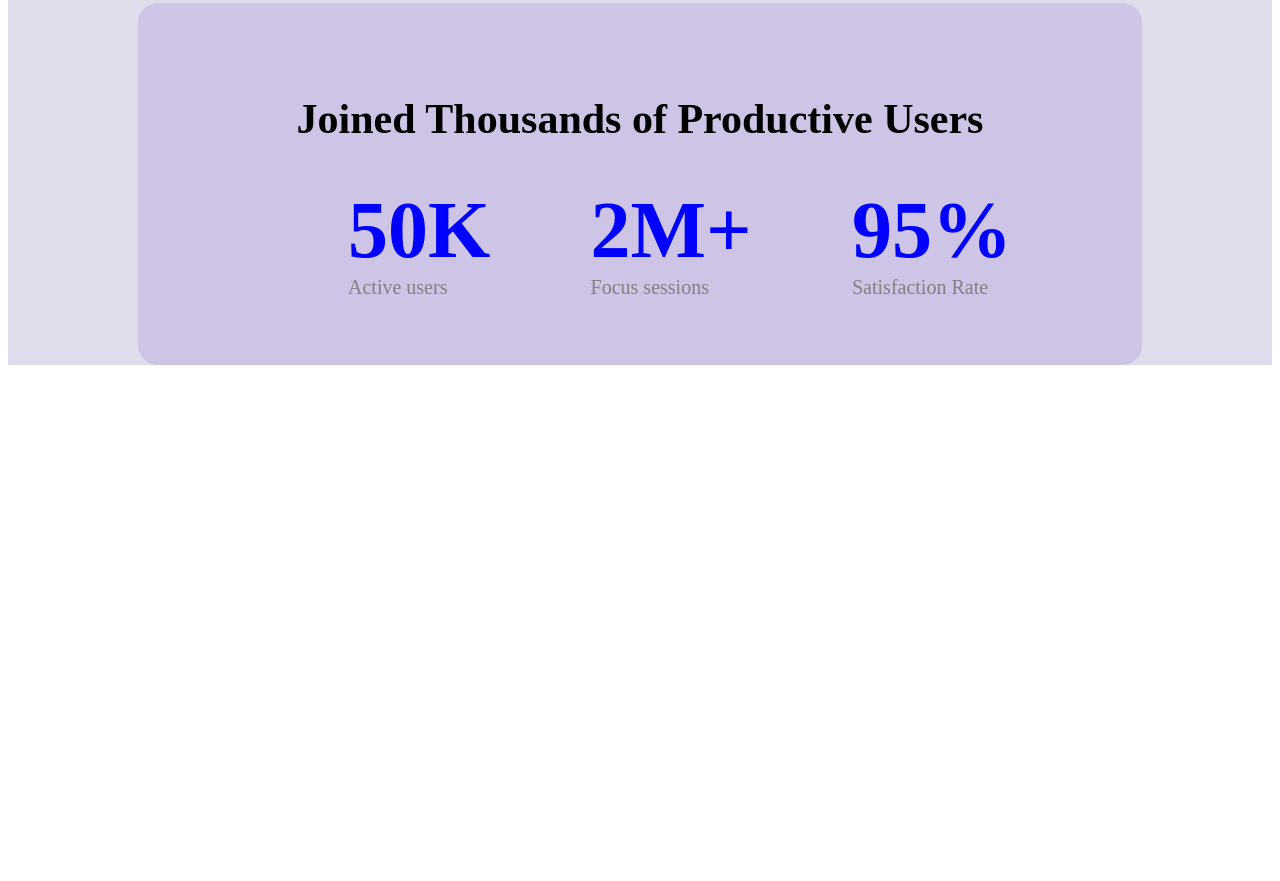
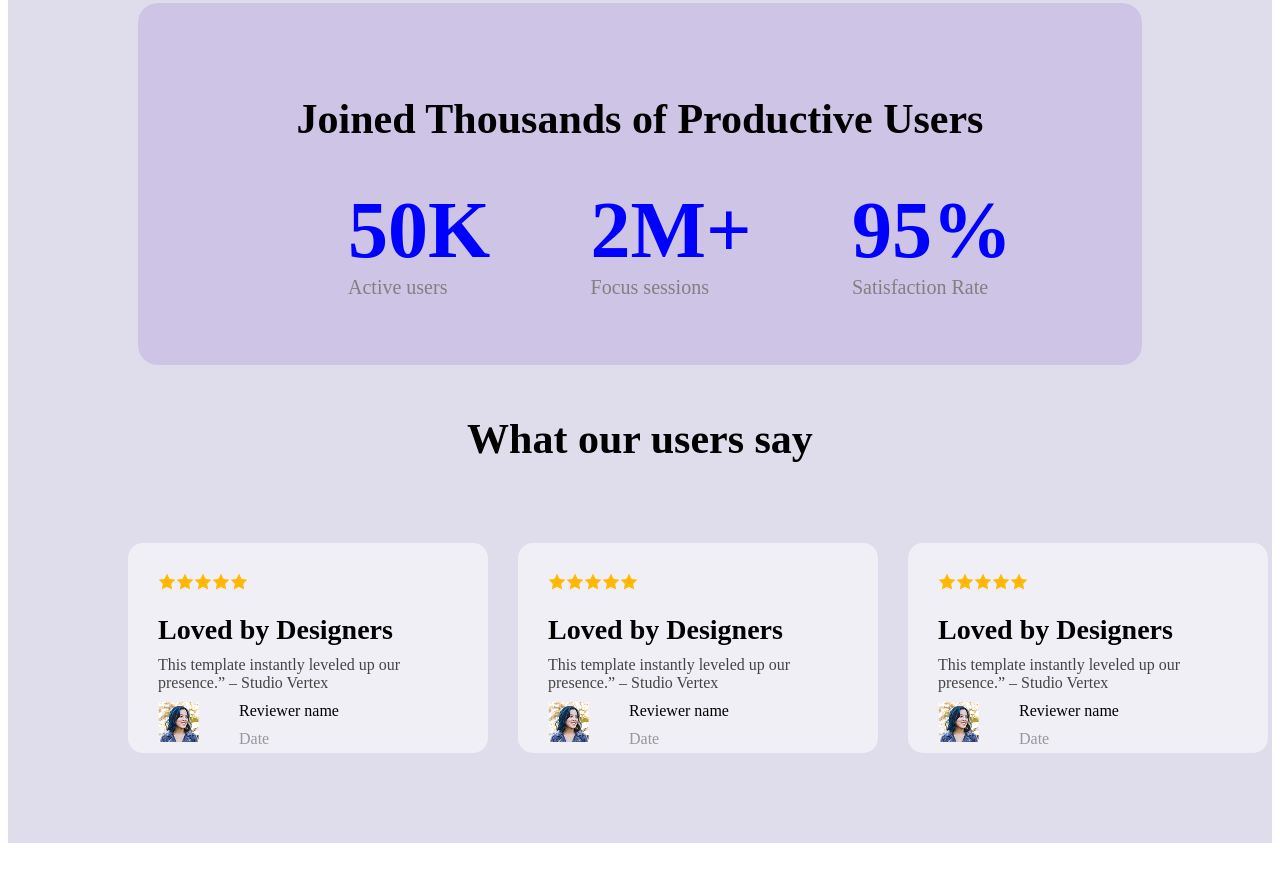
Before and after one commit to SadiaIslamSmrity/assignment-one, a plain HTML site: page htmlfile.html in a window 1280 px wide. Shown: the part 1061-1942 px from the top of the page. Before the commit the page ends 1476 px from the top, so only its background shows below. Drawn offline with Linux system fonts and the light colour scheme.

Commit message:
challenge1

```diff
--- a/forCSS/cssfile.css
+++ b/forCSS/cssfile.css
@@ -89,3 +89,54 @@ nav{
     font-weight: lighter;
     list-style: none;
 }
+.say{
+    font-size: 42px;
+    font-weight: bold;
+    text-align: center;
+}
+.gap{
+    gap: 10px;
+}
+.review{
+    display: flex;
+    list-style: none;
+    height: 300px;
+    margin: 80px 80px;
+    gap: 30px;
+}
+.review2{
+    list-style: none;
+    background-color: rgba(255, 255, 255, 0.545);
+    border-radius: 15px;
+    width: 300px;
+    height: 150px;
+    padding: 30px;
+    gap: 0;
+}
+.review2 li{
+    margin-bottom: 10px;
+}
+.starL{
+    display: flex;
+    list-style: none;
+   padding-left: 0;
+}
+.comment{
+    font-weight: lighter;
+    color: rgb(68, 68, 68);
+}
+.short{
+    font-size: 28px;
+    font-weight: bold;
+}
+.r1{
+    display: flex;
+    list-style: none;
+    padding-left: 0;
+}
+.r2{
+    list-style: none;
+}
+.date{
+    color: rgba(128, 128, 128, 0.783);
+}
--- a/htmlfile.html
+++ b/htmlfile.html
@@ -36,3 +36,92 @@
                 </li>
             </ul>
         </div>
+        <div class="challenge1">
+            <p class="say">What our users say</p>
+            <ul class="review">
+                <li>
+                    <ul class="review2">
+                    <li class="star">
+                        <ul class="starL">
+                            <li><img src="star.png" alt=""></li>
+                            <li><img src="star.png" alt=""></li>
+                            <li><img src="star.png" alt=""></li>
+                            <li><img src="star.png" alt=""></li>
+                            <li><img src="star.png" alt=""></li>
+                        </ul>
+                    </li>
+                    <li class="short">Loved by Designers</li>
+                    <li class="comment">This template instantly leveled up our presence.” – Studio Vertex</li>
+                    <li class="rName">
+                        <ul class="r1">
+                            <li>
+                                <img src="girl.png" alt="">
+                            </li>
+                                <ul class="r2">
+                                    <li>Reviewer name</li>
+                                    <li class="date">Date</li>
+                                </ul>
+                            </li>
+                            </li>
+                        </ul>
+                    </li>
+                    </ul>
+                </li>
+                <li>
+                    <ul class="review2">
+                    <li class="star">
+                        <ul class="starL">
+                            <li><img src="star.png" alt=""></li>
+                            <li><img src="star.png" alt=""></li>
+                            <li><img src="star.png" alt=""></li>
+                            <li><img src="star.png" alt=""></li>
+                            <li><img src="star.png" alt=""></li>
+                        </ul>
+                    </li>
+                    <li class="short">Loved by Designers</li>
+                    <li class="comment">This template instantly leveled up our presence.” – Studio Vertex</li>
+                    <li class="rName">
+                        <ul class="r1">
+                            <li>
+                                <img src="girl.png" alt="">
+                            </li>
+                                <ul class="r2">
+                                    <li>Reviewer name</li>
+                                    <li class="date">Date</li>
+                                </ul>
+                            </li>
+                            </li>
+                        </ul>
+                    </li>
+                    </ul>
+                </li>
+                <li>
+                    <ul class="review2">
+                    <li class="star">
+                        <ul class="starL">
+                            <li><img src="star.png" alt=""></li>
+                            <li><img src="star.png" alt=""></li>
+                            <li><img src="star.png" alt=""></li>
+                            <li><img src="star.png" alt=""></li>
+                            <li><img src="star.png" alt=""></li>
+                        </ul>
+                    </li>
+                    <li class="short">Loved by Designers</li>
+                    <li class="comment">This template instantly leveled up our presence.” – Studio Vertex</li>
+                    <li class="rName">
+                        <ul class="r1">
+                            <li>
+                                <img src="girl.png" alt="">
+                            </li>
+                                <ul class="r2">
+                                    <li>Reviewer name</li>
+                                    <li class="date">Date</li>
+                                </ul>
+                            </li>
+                            </li>
+                        </ul>
+                    </li>
+                    </ul>
+                </li>
+            </ul>
+        </div>
```
